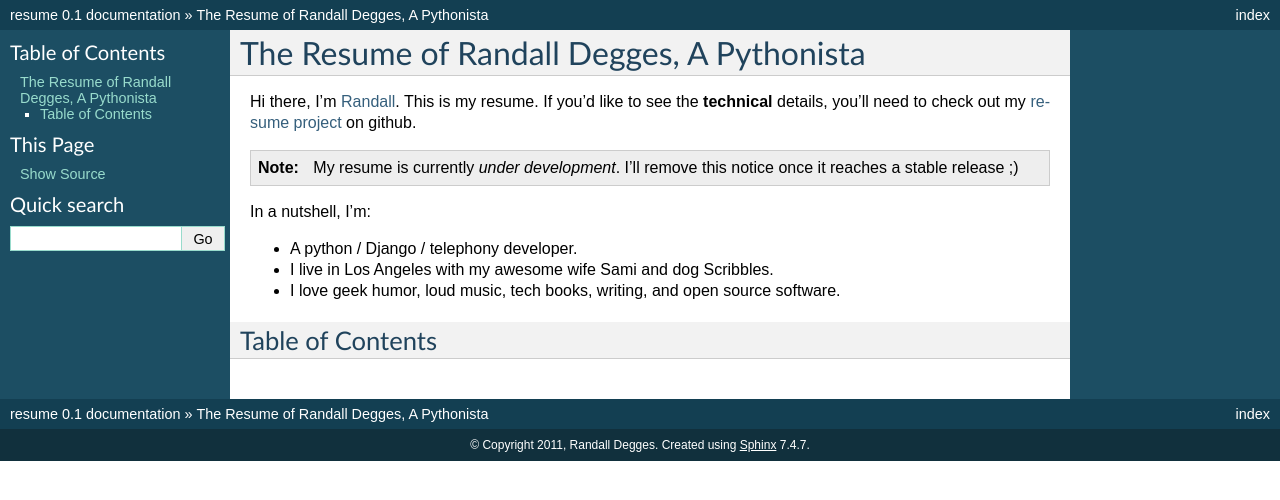
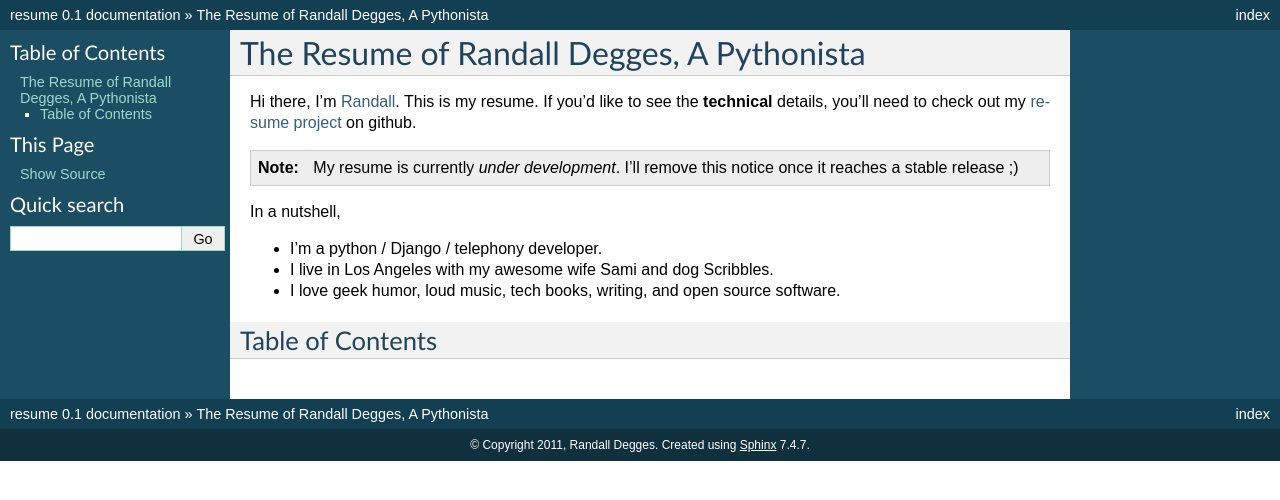
Before and after one commit to wraithan/resume, a Sphinx documentation site: the page built from docs/index.rst, in a window 1280 px wide. Shown: the top 500 px of the page. Built offline with Sphinx 7.4.7, drawn with Linux system fonts in a browser that asks for light colours.

Commit message:
Fixing wording.

```diff
--- a/docs/index.rst
+++ b/docs/index.rst
@@ -10,9 +10,9 @@ to see the **technical** details, you'll need to check out my `resume project
     My resume is currently *under development*. I'll remove this notice once
     it reaches a stable release ;)
 
-In a nutshell, I'm:
+In a nutshell,
 
-* A python / Django / telephony developer.
+* I'm a python / Django / telephony developer.
 * I live in Los Angeles with my awesome wife Sami and dog Scribbles.
 * I love geek humor, loud music, tech books, writing, and open source software.
 
```
